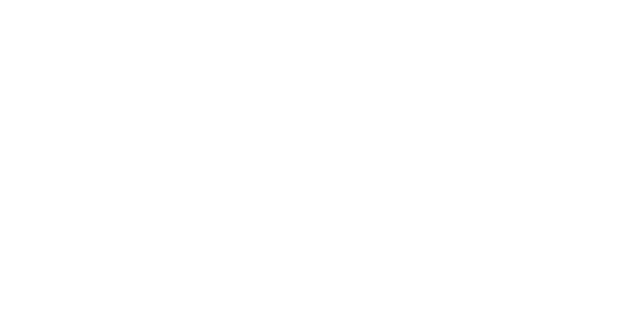
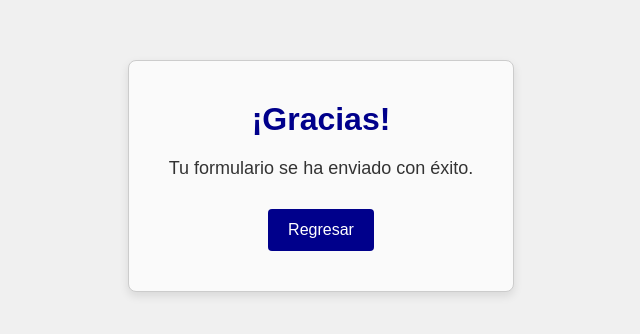
Before and after one commit to Chuyini/DomiciliarCliente, an Angular app: page /gratitude in a window 1280 px wide. Before the commit this address led to /. Shown: the part 224-558 px from the top of the page, without its empty margins (319-959 px from the left). Built offline with nearby package versions, Linux system fonts and the light colour scheme.

Commit message:
change node

```diff
--- /dev/null
+++ b/src/app/pages/gratitude/gratitude.page.css
@@ -0,0 +1,70 @@
+/* Estilos para la página de "Gracias" */
+
+/* Reset / estilos base */
+* {
+    margin: 0;
+    padding: 0;
+    box-sizing: border-box;
+  }
+
+  body {
+    font-family: Arial, sans-serif;
+    background-color: #f0f0f0; /* Gris claro */
+    color: #333;
+  }
+
+  /* Contenedor principal centrado vertical y horizontalmente */
+  .thank-you-container {
+    display: flex;
+    align-items: center;
+    justify-content: center;
+    min-height: 100vh; /* Ocupa toda la altura de la ventana */
+  }
+
+  /* Tarjeta o contenedor del mensaje de agradecimiento */
+  .thank-you-message {
+    background-color: #fafafa; /* Gris muy claro */
+    border: 1px solid #ccc;
+    border-radius: 8px;
+    padding: 40px;
+    text-align: center;
+    max-width: 500px;
+    box-shadow: 0 4px 10px rgba(0, 0, 0, 0.1);
+  }
+
+  /* Título principal */
+  .thank-you-message h1 {
+    color: #00008b; /* Azul oscuro */
+    margin-bottom: 20px;
+    font-size: 2rem;
+  }
+
+  /* Párrafo descriptivo */
+  .thank-you-message p {
+    font-size: 18px;
+    margin-bottom: 30px;
+  }
+
+  /* Botón de regreso */
+  .thank-you-message button {
+    background-color: #00008b; /* Azul oscuro / negro */
+    color: #fff;
+    padding: 12px 20px;
+    border: none;
+    border-radius: 4px;
+    cursor: pointer;
+    font-size: 16px;
+  }
+
+  /* Efecto hover en el botón */
+  .thank-you-message button:hover {
+    background-color: #333; /* Oscurecer un poco */
+  }
+
+  /* Si agregas un ícono de confirmación, puedes darle estilo así:
+  .thank-you-icon {
+    width: 80px;
+    height: 80px;
+    margin-bottom: 20px;
+  }
+  */
--- /dev/null
+++ b/src/app/pages/gratitude/gratitude.page.html
@@ -0,0 +1,13 @@
+
+<body>
+    <div class="thank-you-container">
+      <div class="thank-you-message">
+        <!-- Si lo deseas, puedes agregar un ícono o imagen de check aquí:
+             <img src="check-icon.png" alt="Check Icon" class="thank-you-icon" />
+        -->
+        <h1>¡Gracias!</h1>
+        <p>Tu formulario se ha enviado con éxito.</p>
+        <button onclick="window.location.href='index.html'">Regresar</button>
+      </div>
+    </div>
+  </body>
```
Also changed, not shown: src/app/app.routes.ts (+5 -3 lines), src/app/pages/gratitude/gratitude.page.ts (added, +11 -0 lines).
